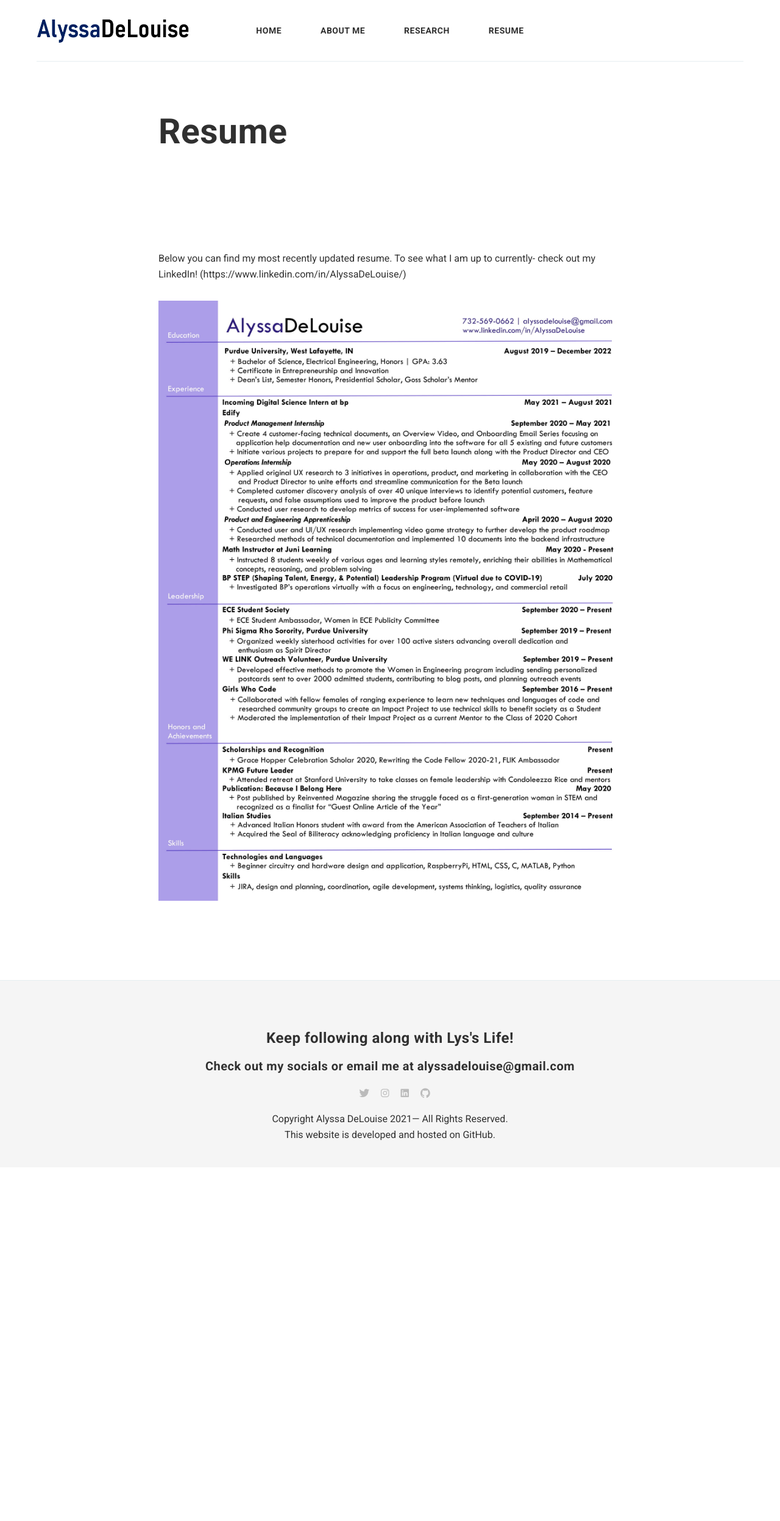
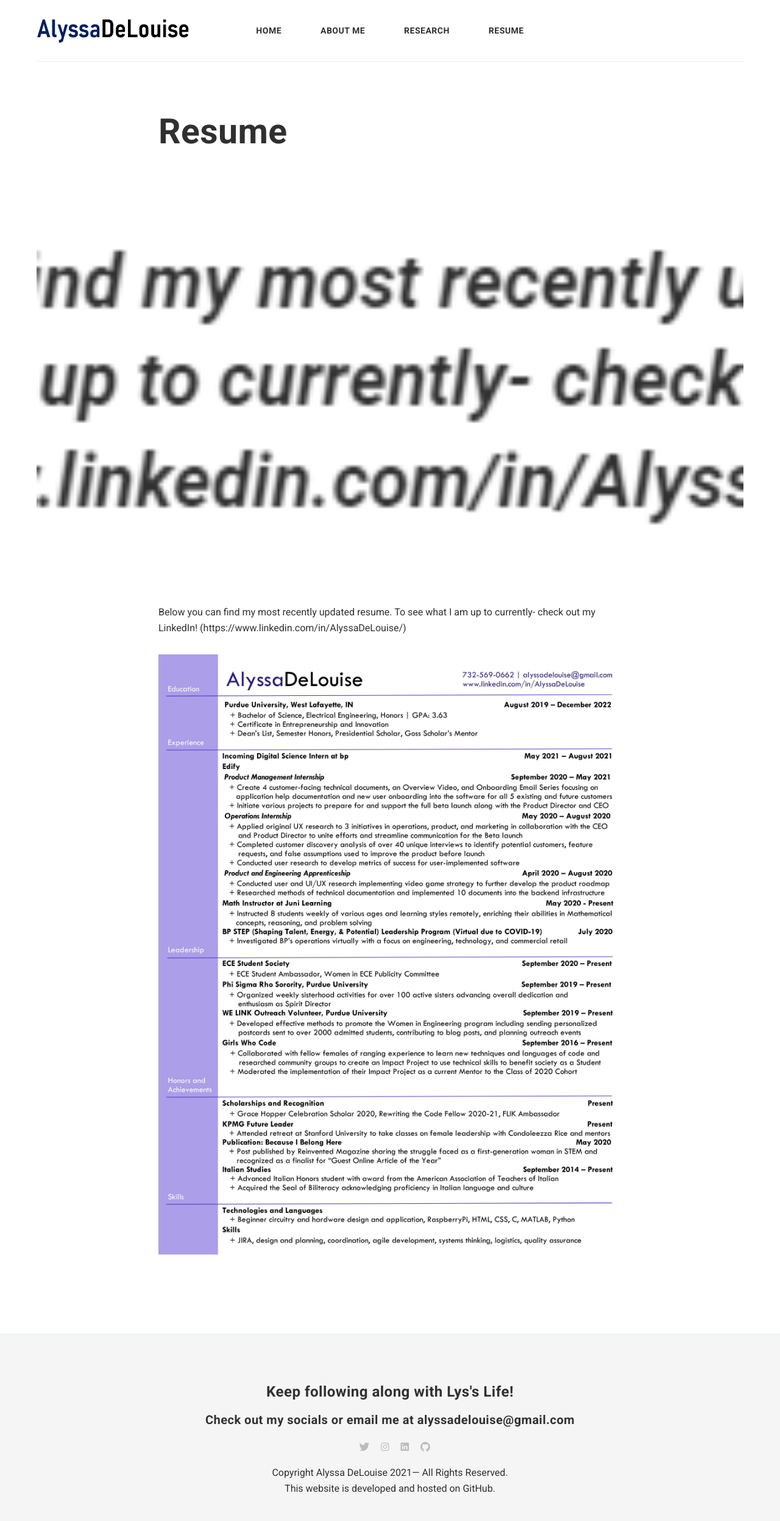
Before and after one commit to alyssadelouise/home, a Jekyll site: the page built from _pages/resume.md, in a window 1280 px wide. Shown: the whole page at 61% size. Built offline with Jekyll 4.4.1, drawn with Linux system fonts in a browser that asks for light colours; nearby versions of some CDN libraries; comment, search, counter and statistics services are not loaded; before the commit the page ends 1914 px from its top, so only the background shows below that.

Commit message:
Update resume.md

```diff
--- a/_pages/resume.md
+++ b/_pages/resume.md
@@ -1,6 +1,7 @@
 ---
 layout: page
 title: Resume
+image: resumehead.png
 permalink: /resume/
 ---
 Below you can find my most recently updated resume. To see what I am up to currently- check out my LinkedIn! (https://www.linkedin.com/in/AlyssaDeLouise/)
```
